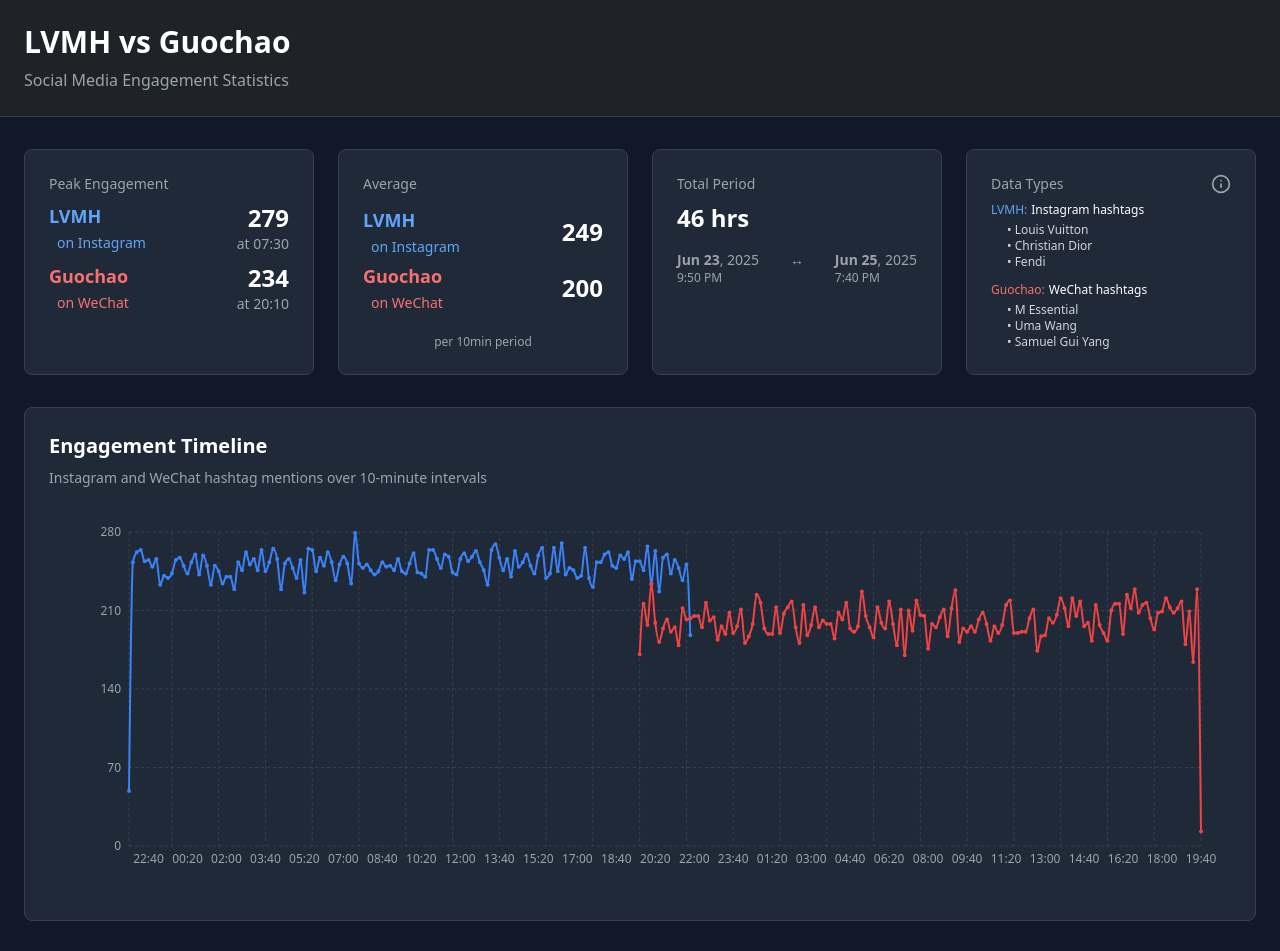
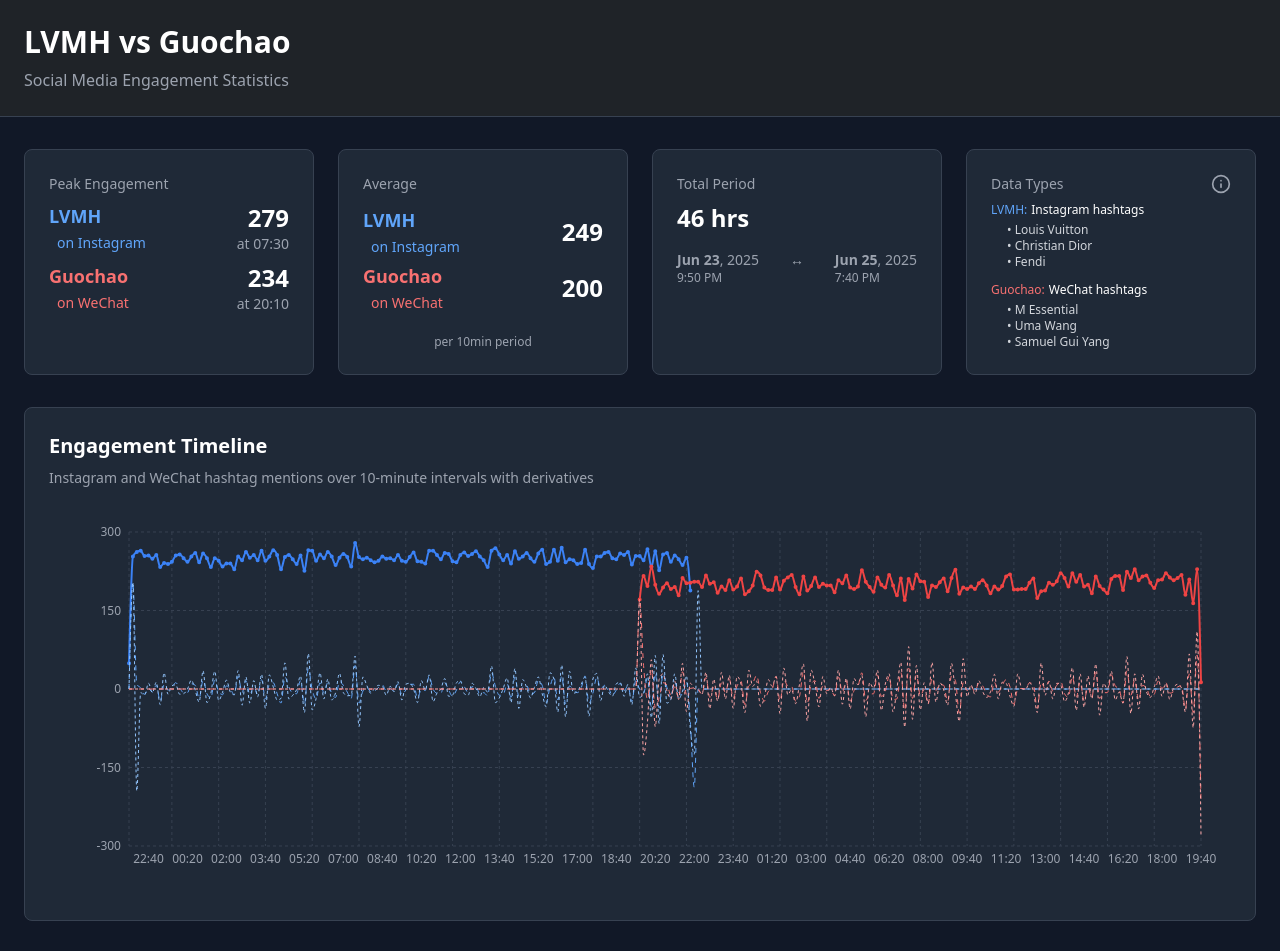
Before and after one commit to ClintTLang/lv-insights-visualizer, a React (Vite) app: page / in a window 1280 px wide. Shown: the top 951 px of the page. Built offline with nearby package versions, Linux system fonts and the light colour scheme.

Commit message:
Add derivative graphs to timeline
Calculate and display first and second derivatives for Instagram and WeChat engagement timelines.

```diff
--- a/src/pages/Index.tsx
+++ b/src/pages/Index.tsx
@@ -31,6 +31,32 @@ const Index = () => {
     ...wechatData.map(item => item.timestamp)
   ])].sort();
 
+  // Helper function to calculate derivatives
+  const calculateDerivatives = (data: number[]) => {
+    const firstDerivative = [];
+    const secondDerivative = [];
+
+    // Calculate first derivative (rate of change)
+    for (let i = 0; i < data.length; i++) {
+      if (i === 0) {
+        firstDerivative.push(0);
+      } else {
+        firstDerivative.push(data[i] - data[i - 1]);
+      }
+    }
+
+    // Calculate second derivative (acceleration)
+    for (let i = 0; i < firstDerivative.length; i++) {
+      if (i === 0) {
+        secondDerivative.push(0);
+      } else {
+        secondDerivative.push(firstDerivative[i] - firstDerivative[i - 1]);
+      }
+    }
+
+    return { firstDerivative, secondDerivative };
+  };
+
   // Create combined data covering the full time range
   const combinedData = allTimestamps.map((timestamp) => {
     const instaItem = instaData.find(item => item.timestamp === timestamp);
@@ -43,6 +69,22 @@ const Index = () => {
       wechat: wechatItem ? wechatItem.hashtags : null,
     };
   });
+
+  // Calculate derivatives for both datasets
+  const instaValues = combinedData.map(item => item.instagram || 0);
+  const wechatValues = combinedData.map(item => item.wechat || 0);
+
+  const instaDerivatives = calculateDerivatives(instaValues);
+  const wechatDerivatives = calculateDerivatives(wechatValues);
+
+  // Add derivatives to combined data
+  const combinedDataWithDerivatives = combinedData.map((item, index) => ({
+    ...item,
+    instagramD1: instaDerivatives.firstDerivative[index],
+    instagramD2: instaDerivatives.secondDerivative[index],
+    wechatD1: wechatDerivatives.firstDerivative[index],
+    wechatD2: wechatDerivatives.secondDerivative[index],
+  }));
 
   // Calculate total period
   const startTime = new Date(allTimestamps[0]);
@@ -67,13 +109,13 @@ const Index = () => {
   const endTimeOnly   = endTime.toLocaleTimeString('en-US',   { hour: 'numeric', minute: '2-digit', hour12: true });
 
   // Calculate separate stats for each platform
-  const instaValues = instaData.map(item => item.hashtags).filter(val => val > 0);
-  const wechatValues = wechatData.map(item => item.hashtags).filter(val => val > 0);
+  const instaValuesFiltered = instaData.map(item => item.hashtags).filter(val => val > 0);
+  const wechatValuesFiltered = wechatData.map(item => item.hashtags).filter(val => val > 0);
 
-  const instaPeak = Math.max(...instaValues);
-  const wechatPeak = Math.max(...wechatValues);
-  const instaAverage = Math.round(instaValues.reduce((sum, val) => sum + val, 0) / instaValues.length);
-  const wechatAverage = Math.round(wechatValues.reduce((sum, val) => sum + val, 0) / wechatValues.length);
+  const instaPeak = Math.max(...instaValuesFiltered);
+  const wechatPeak = Math.max(...wechatValuesFiltered);
+  const instaAverage = Math.round(instaValuesFiltered.reduce((sum, val) => sum + val, 0) / instaValuesFiltered.length);
+  const wechatAverage = Math.round(wechatValuesFiltered.reduce((sum, val) => sum + val, 0) / wechatValuesFiltered.length);
 
   // Find peak times
   const instaPeakTime = instaData.find(item => item.hashtags === instaPeak)?.time || '';
@@ -86,8 +128,19 @@ const Index = () => {
           <p className="text-gray-300 text-sm">{`Time: ${label}`}</p>
           {payload.map((entry: any, index: number) => (
             entry.value !== null && (
-              <p key={index} className={`font-semibold ${entry.dataKey === 'instagram' ? 'text-blue-400' : 'text-red-400'}`}>
-                {`${entry.dataKey === 'instagram' ? 'Instagram' : 'WeChat'}: ${entry.value.toLocaleString()}`}
+              <p key={index} className={`font-semibold ${
+                entry.dataKey.includes('instagram')
+                  ? entry.dataKey.includes('D') ? 'text-blue-300' : 'text-blue-400'
+                  : entry.dataKey.includes('D') ? 'text-red-300' : 'text-red-400'
+              }`}>
+                {`${
+                  entry.dataKey === 'instagram' ? 'Instagram' :
+                  entry.dataKey === 'wechat' ? 'WeChat' :
+                  entry.dataKey === 'instagramD1' ? 'Instagram 1st Derivative' :
+                  entry.dataKey === 'instagramD2' ? 'Instagram 2nd Derivative' :
+                  entry.dataKey === 'wechatD1' ? 'WeChat 1st Derivative' :
+                  'WeChat 2nd Derivative'
+                }: ${entry.value.toLocaleString()}`}
               </p>
             )
           ))}
@@ -201,7 +254,7 @@ const Index = () => {
             </div>
             {showDataTypesInfo ? (
               <p className="text-gray-300 text-sm">
-                For each brand, the data gathered includes the three most common variations of its associated hashtag (i.e. Louis Vuitton: “#louisvuitton”, “#louisv”, and “#lv”).
+                For each brand, the data gathered includes the three most common variations of its associated hashtag (i.e. Louis Vuitton: "#louisvuitton", "#louisv", and "#lv").
               </p>
             ) : (
               <div className="space-y-3 text-xs">
@@ -236,13 +289,13 @@ const Index = () => {
         <div className="bg-gray-800 border border-gray-700 rounded-lg p-6">
           <div className="mb-6">
             <h2 className="text-xl font-semibold text-white mb-2">Engagement Timeline</h2>
-            <p className="text-gray-400 text-sm">Instagram and WeChat hashtag mentions over 10-minute intervals</p>
+            <p className="text-gray-400 text-sm">Instagram and WeChat hashtag mentions over 10-minute intervals with derivatives</p>
           </div>
 
           <div className="h-96">
             <ResponsiveContainer width="100%" height="100%">
               <LineChart
-                data={combinedData}
+                data={combinedDataWithDerivatives}
                 margin={{
                   top: 20,
                   right: 30,
@@ -282,6 +335,46 @@ const Index = () => {
                   strokeWidth={2}
                   dot={{ fill: '#EF4444', strokeWidth: 2, r: 1 }}
                   activeDot={{ r: 3, fill: '#F87171' }}
+                  connectNulls={false}
+                />
+                <Line
+                  type="monotone"
+                  dataKey="instagramD1"
+                  stroke="#60A5FA"
+                  strokeWidth={1}
+                  strokeDasharray="5 5"
+                  dot={false}
+                  activeDot={{ r: 2, fill: '#60A5FA' }}
+                  connectNulls={false}
+                />
+                <Line
+                  type="monotone"
+                  dataKey="instagramD2"
+                  stroke="#93C5FD"
+                  strokeWidth={1}
+                  strokeDasharray="3 3"
+                  dot={false}
+                  activeDot={{ r: 2, fill: '#93C5FD' }}
+                  connectNulls={false}
+                />
+                <Line
+                  type="monotone"
+                  dataKey="wechatD1"
+                  stroke="#F87171"
+                  strokeWidth={1}
+                  strokeDasharray="5 5"
+                  dot={false}
+                  activeDot={{ r: 2, fill: '#F87171' }}
+                  connectNulls={false}
+                />
+                <Line
+                  type="monotone"
+                  dataKey="wechatD2"
+                  stroke="#FCA5A5"
+                  strokeWidth={1}
+                  strokeDasharray="3 3"
+                  dot={false}
+                  activeDot={{ r: 2, fill: '#FCA5A5' }}
                   connectNulls={false}
                 />
               </LineChart>
```
